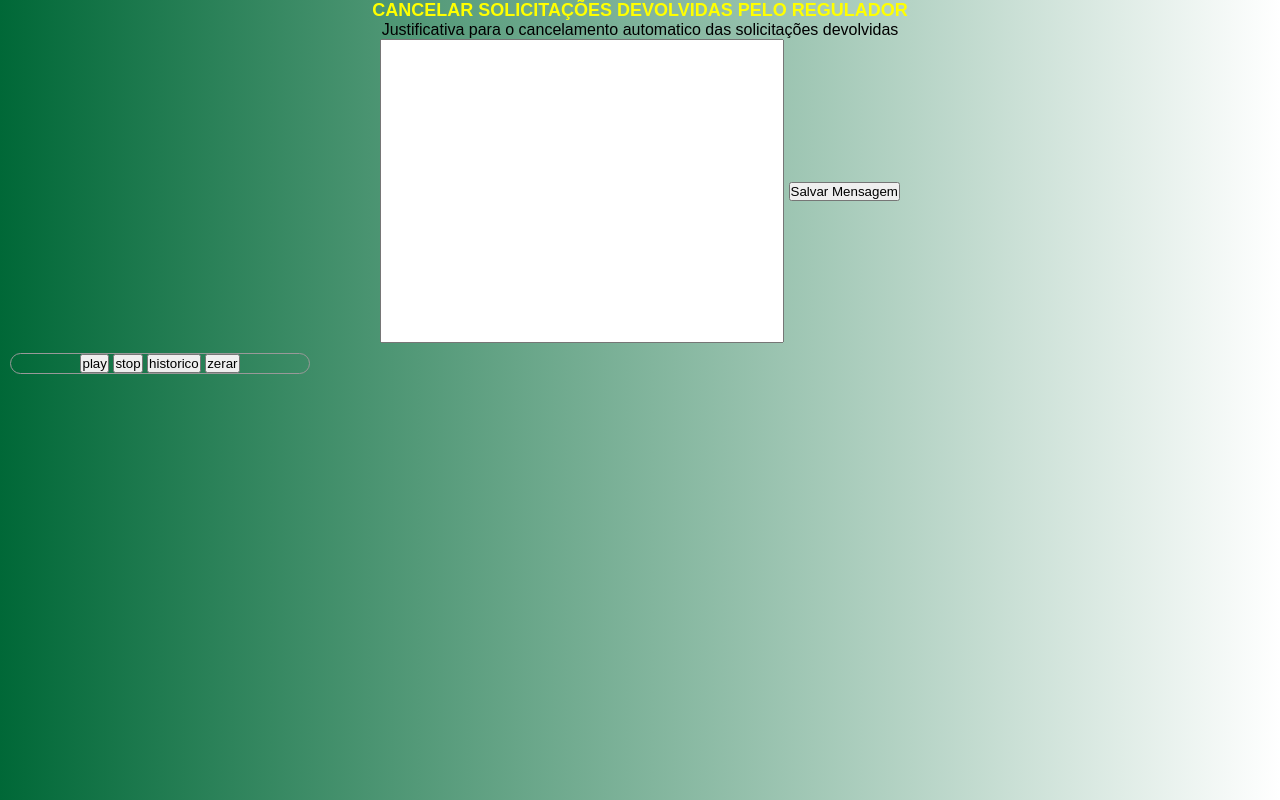
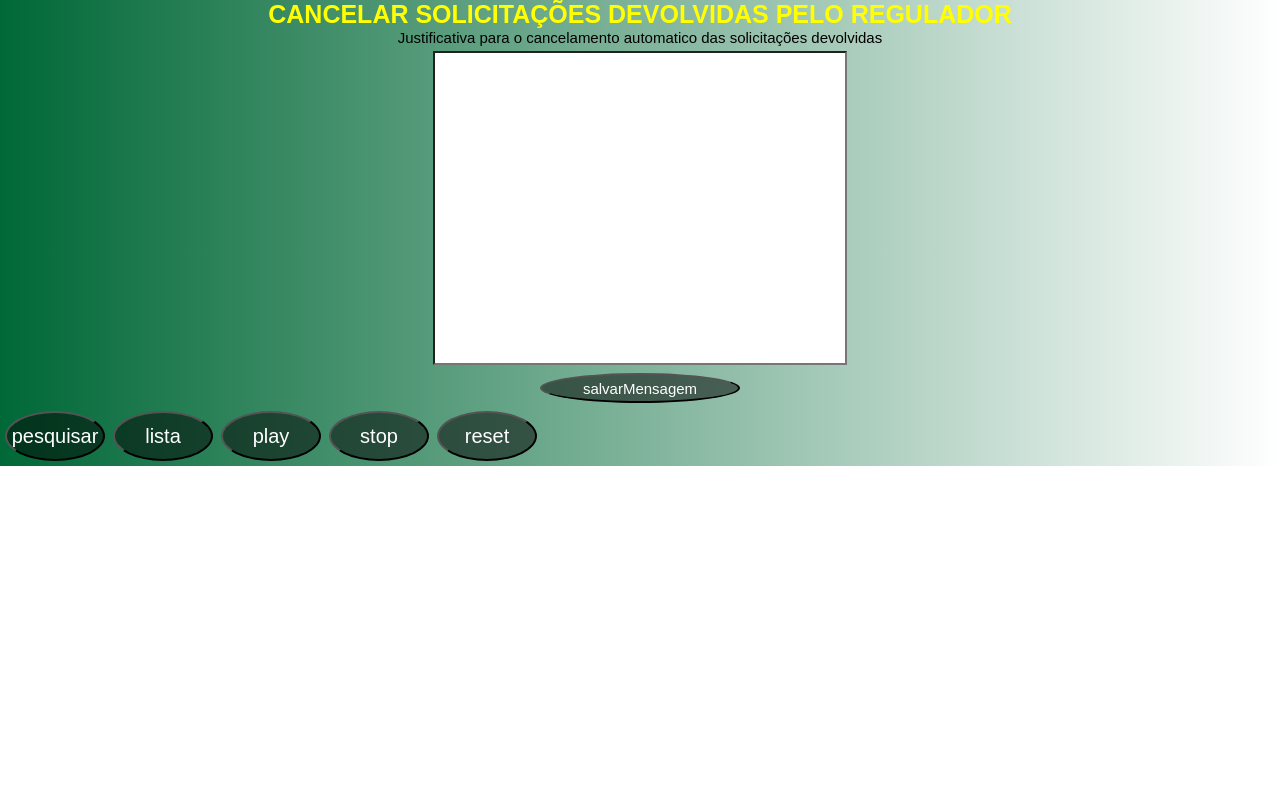
Before and after one commit to otavioaugust1/Extensions_sisreg_2, a browser extension: page index.html in a window 1280 px wide. Drawn offline with Linux system fonts and the light colour scheme.

Commit message:
version 1.1

```diff
--- a/css/menu.css
+++ b/css/menu.css
@@ -3,41 +3,61 @@
     margin: 0;
     text-align: center;
 }
+
 html{
     font-size: medium;
-    margin: 0 auto;
     font-family: Arial, Helvetica, sans-serif;
 }
-.Titulo{
-    font-size: large;
-    font-weight: bold;
-    color: yellow;
-    margin: 0 auto;
-}
 
-body {
+.fundo {
     width: 100%;
     justify-content: center;
     align-items: center;
     background: linear-gradient(90deg, #006837 0%, #ffff) 100%;
 }
+
+.titulo{
+    font-size: 25px;
+    font-weight: bold;
+    color: yellow;
+    margin: 0 auto;
+
+}
 .mensJustificativa{
-    text-align: center;
+    font-size: 15px;
 }
 
 #justificativa_txt {
+    background-color: white;
     width: 400px;
     height: 300px;
+    margin: 5px;
+    color: black;
+    text-align:right ;
+    padding: 5px;
+}
+
+#salvarMensagem{
+    width: 200px;
+    font-size: 15px;
+    height: 30px;
+}
+
+.menu{
     align-items: center;
 }
+.botoes {
+    width: 100px;
+    height: 50px;
+    font-size: 20px;
+    cursor: pointer;
+    background-color: rgba(0,0,0,0.5);;
+    margin: 3px;
+    color:white;
+    border-radius: 50%;
+}
 
-.botoes {
-    margin: 10px;
-    border-radius: 20px;
-    background-size: auto;
-    align-items: center;
-    font: 1em sans-serif;
-    width: 300px;
-    box-sizing: border-box;
-    border: 1px solid #999;
+.botoes:hover{
+    background-color: black;
+
 }
--- a/index.html
+++ b/index.html
@@ -8,20 +8,25 @@
     <link rel="stylesheet" href="./css/menu.css">
 </head>
 <body>
-    <div class="barra">
-        <span class="Titulo">CANCELAR SOLICITAÇÕES DEVOLVIDAS PELO REGULADOR</span>
+    <div class="fundo">
+
+        <div>
+            <span class="titulo">CANCELAR SOLICITAÇÕES DEVOLVIDAS PELO REGULADOR</span>
+        </div>
+        <div class="mensJustificativa">Justificativa para o cancelamento automatico das solicitações devolvidas <br>
+            <input type="text" name="justificativa_txt" id="justificativa_txt"><br>
+            <input type="button" class="botoes" value="salvarMensagem" id="salvarMensagem" onclick="salvarMensagem()">
+        </div>
+        <table class="menu">
+            <tr>
+                <td><button class="botoes" onclick="pesquisar()">pesquisar</button></td>
+                <td><button class="botoes" onclick="lista()">lista</button></td>
+                <td><button class="botoes" onclick="play()">play</button></td>
+                <td><button class="botoes" onclick="stop()">stop</button></td>
+                <td><button class="botoes" onclick="reset()">reset</button></td>
+            </tr>
+        </table>
     </div>
-    <div class="mensJustificativa">Justificativa para o cancelamento automatico das solicitações devolvidas <br>
-        <input type="text" name="justificativa_txt" id="justificativa_txt">
-        <input type="button" value="Salvar Mensagem" id="Salvar Mensagem">
-    </div>
-    <div class="botoes">
-        <input type="button" id="btPlay" value="play">
-        <input type="button" id="btstop" value="stop">
-        <input type="button" id="btHistorico" value="historico">
-        <input type="button" id="btZerar" value="zerar">
-    </div>
-
-</body>
+ </body>
 <script type="text/javasript" src="/js/Cancelar.js"></script>
 </html>
```
Also changed, not shown: js/Cancelar.js (+40 -0 lines), manifest.json.
